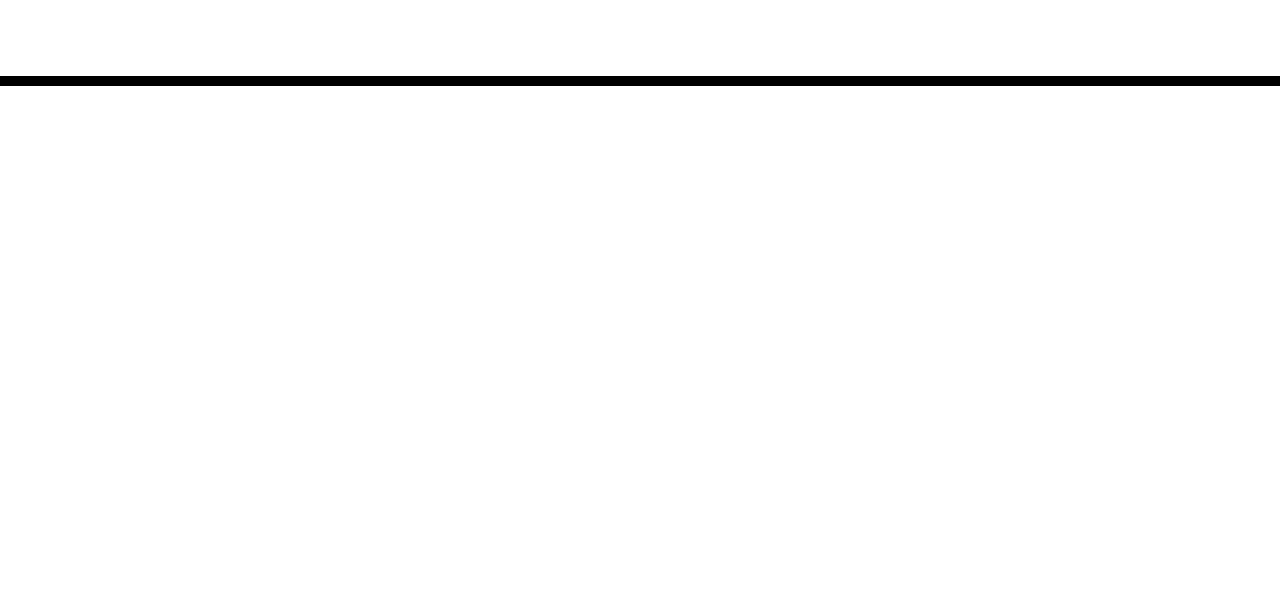
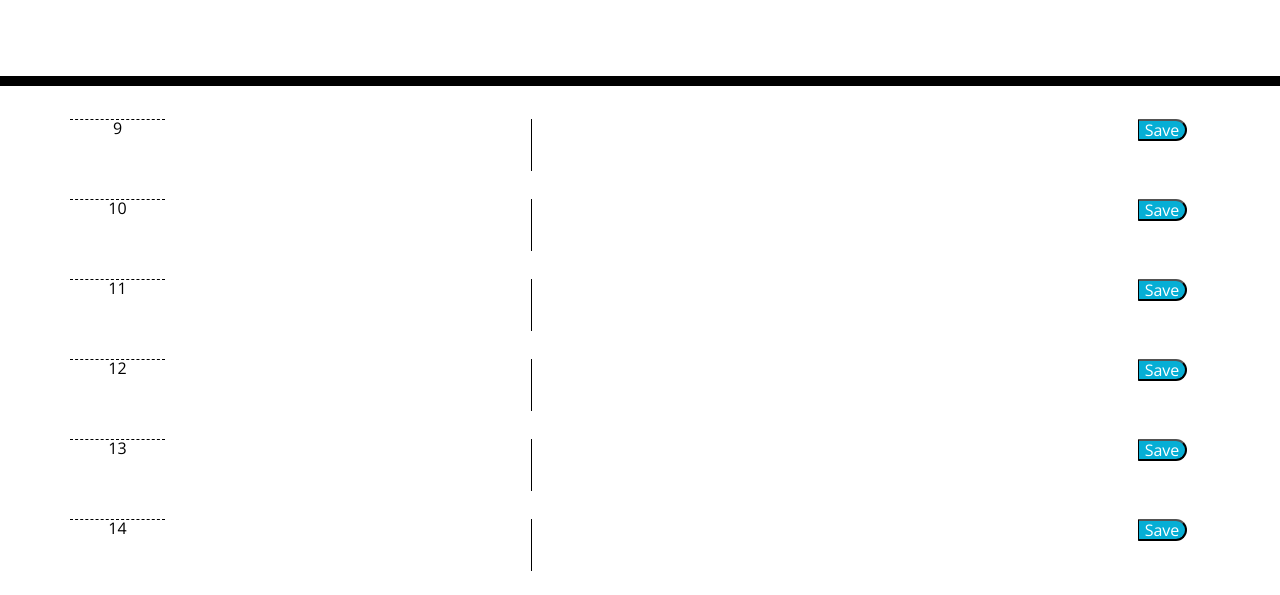
Before and after one commit to tvolpatto/day-planner, a plain HTML site: page index.html in a window 1280 px wide. Shown: the part 182-777 px from the top of the page. Drawn offline with nearby package versions, Linux system fonts and the light colour scheme; files that its build step writes are made by us from their sources.

Commit message:
creating the elements

```diff
--- /dev/null
+++ b/assets/scripts/scripts.js
@@ -0,0 +1,36 @@
+var container = $(".container");
+
+function renderTimeBlocks() {
+    for(var i = 9; i < 18; i++) {
+        var timeBLock = $("<div>");
+        timeBLock.addClass("row time-block");
+        container.append(timeBLock);
+
+        var colHour = $("<div>");
+        colHour.addClass("hour col-1");
+        colHour.text(i);
+
+        var colPlanner = $("<div>");
+        colPlanner.addClass("col-10");
+        var textArea = $("<textarea>");
+        colPlanner.append(textArea);
+
+        var colSave = $("<div>");
+        colSave.addClass("col-1");
+        var btnSave = $("<button>Save</button>");
+        btnSave.addClass("saveBtn");
+        colSave.append(btnSave);
+        colSave.append(colSave);
+
+        timeBLock.append(colHour, colPlanner, colSave)
+    }
+
+}
+
+
+
+$(document).ready(function(){
+    renderTimeBlocks();
+
+
+});
--- a/index.html
+++ b/index.html
@@ -18,7 +18,7 @@
       href="https://fonts.googleapis.com/css?family=Open+Sans&display=swap"
       rel="stylesheet"
     />
-    <link rel="stylesheet" href="style.css" />
+    <link rel="stylesheet" href="./assets/css/style.css" />
     <title>Work Day Scheduler</title>
   </head>
 
@@ -34,5 +34,6 @@
 
     <script src="https://code.jquery.com/jquery-3.4.1.min.js"></script>
     <script src="https://cdnjs.cloudflare.com/ajax/libs/moment.js/2.24.0/moment.min.js"></script>
+    <script src="./assets/scripts/scripts.js"></script>
   </body>
 </html>
```
